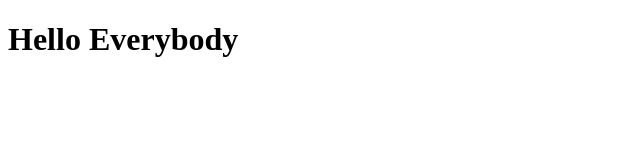
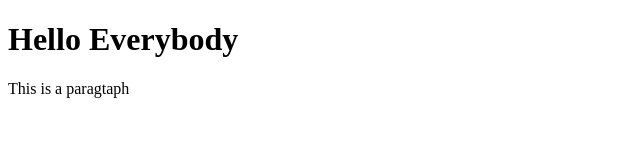
Before and after one commit to hassanabdelraof/mygitproj, a plain HTML site: page index.html in a window 1280 px wide. Shown: the whole page, without its empty margins (0-640 px from the left). Drawn offline with Linux system fonts and the light colour scheme.

Commit message:
commit index.html from GitHub

```diff
--- a/index.html
+++ b/index.html
@@ -8,5 +8,6 @@
 </head>
 <body>
  <h1>Hello Everybody</h1>
+ <p> This is a paragtaph </p>
 </body>
 </html>
```
